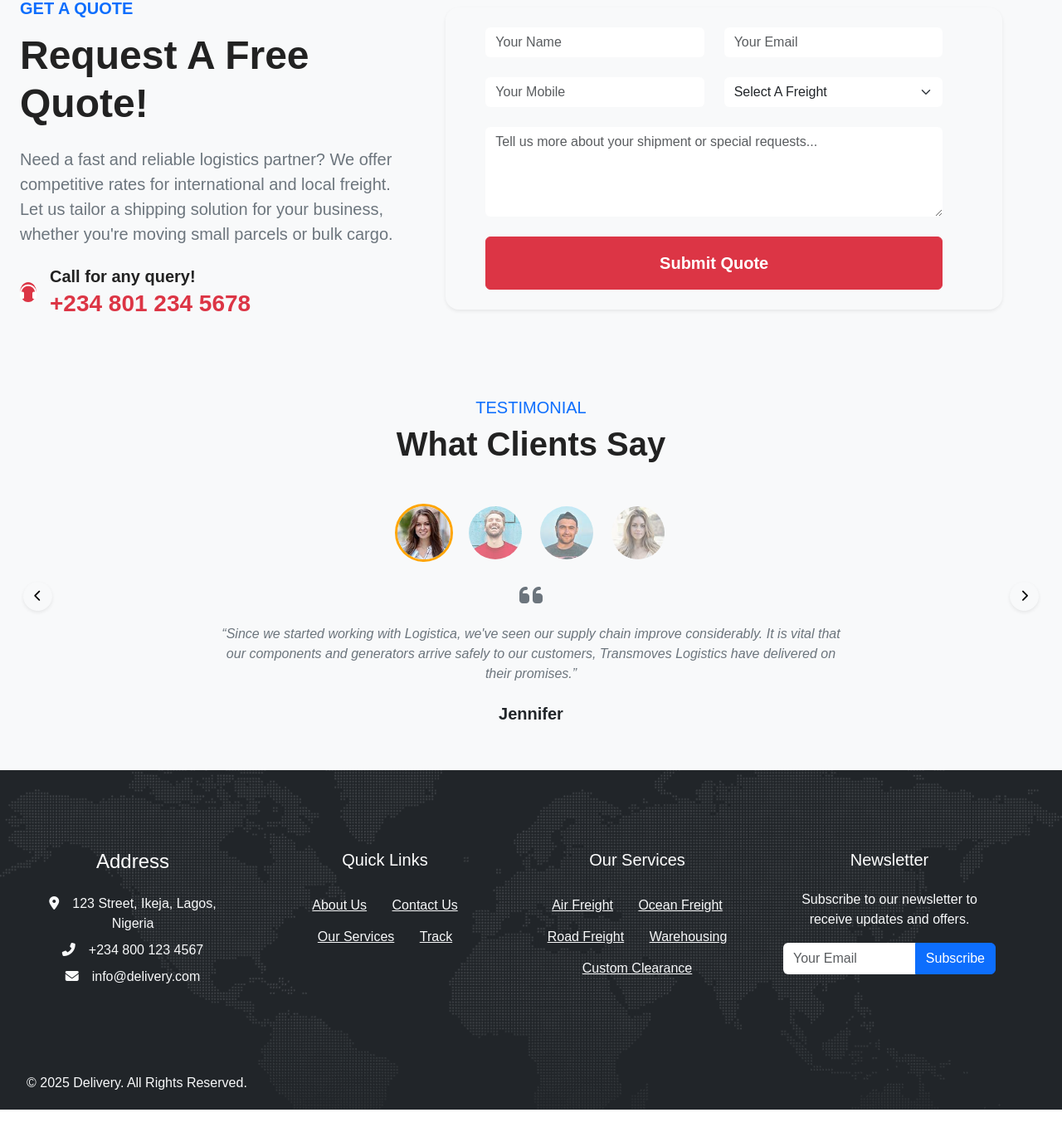
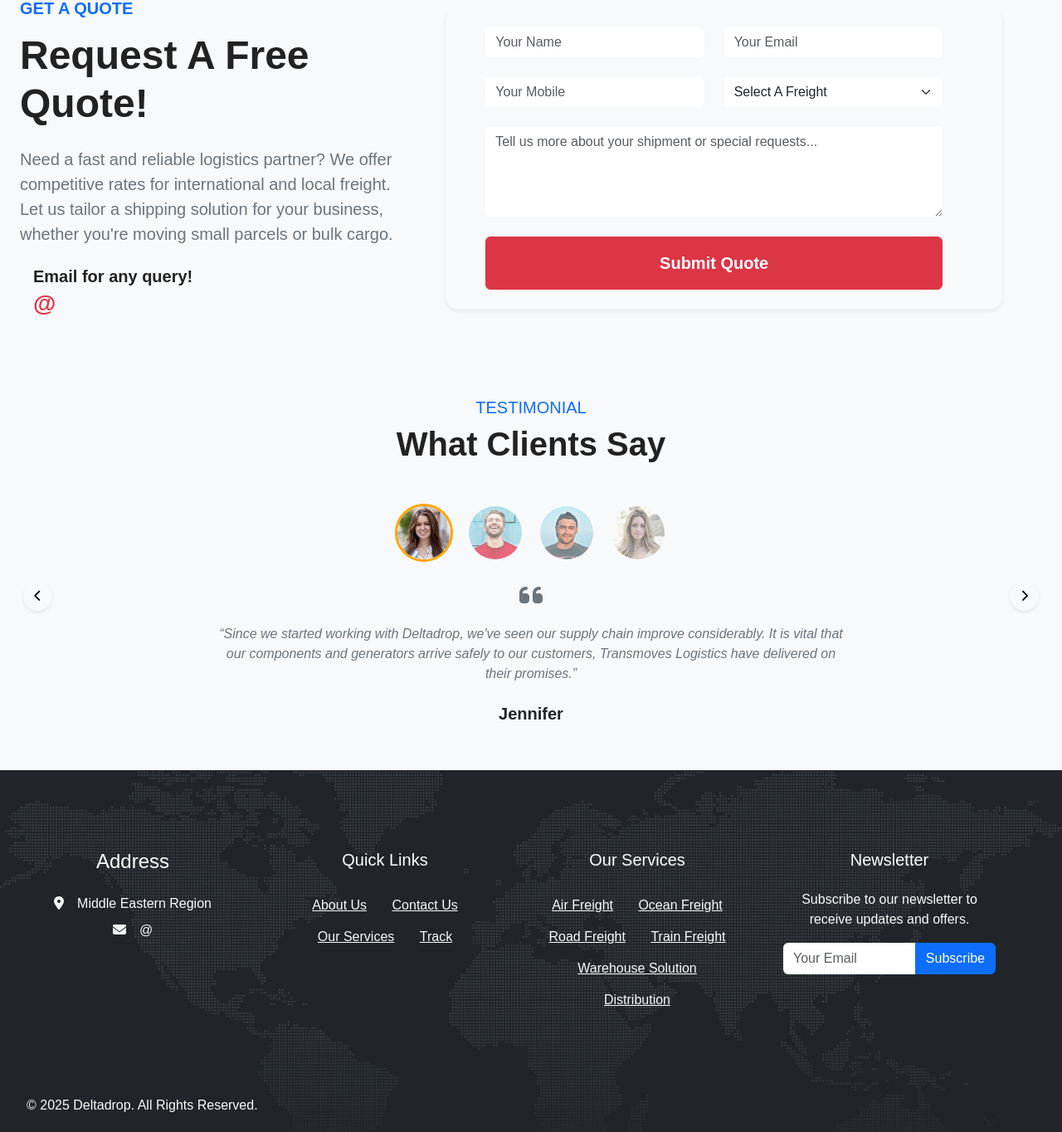
Before and after one commit to Lawson3rd/delivery_site, a Django app: page / in a window 1280 px wide. Shown: the part 3231-4595 px from the top of the page at 83% size. Before the commit the page ends 4568 px from the top, so only its background shows below. Run offline with Django 5.2, Linux system fonts and the light colour scheme; some libraries are stand-ins or nearby versions.

Commit message:
updated homepage design

```diff
--- a/tracking/templates/tracking/about.html
+++ b/tracking/templates/tracking/about.html
@@ -48,7 +48,7 @@
         <h6 class="text-primary text-uppercase mb-3">About Us</h6>
         <h1 class="mb-4">Reliable Transport & Logistics Solutions</h1>
         <p class="mb-4">
-          At Logistica, we specialize in fast, reliable, and secure delivery services tailored to your needs.
+          At Deltadrop, we specialize in fast, reliable, and secure delivery services tailored to your needs.
           Whether you're shipping across the city or around the globe, we make sure your packages arrive safely and on time.
           Our mission is to connect people and businesses through efficient logistics, driven by technology and a commitment to excellence.
         </p>
@@ -103,7 +103,7 @@
         </div>
         <div class="border-start border-3 border-danger ps-4 mt-4">
           <h4 class="fw-bold text-dark">2015 – Expansion</h4>
-          <p class="text-muted mb-3">Expanded services across Africa, added air freight and e-commerce logistics.</p>
+          <p class="text-muted mb-3">Expanded services across the World, added air freight and e-commerce logistics.</p>
         </div>
         <div class="border-start border-3 border-danger ps-4 mt-4">
           <h4 class="fw-bold text-dark">2018 – Global Reach</h4>
--- a/tracking/templates/tracking/base.html
+++ b/tracking/templates/tracking/base.html
@@ -310,7 +310,7 @@
 <nav class="navbar navbar-expand-lg bg-white navbar-light py-3 px-4 px-lg-5 fixed-top shadow-sm border-top border-danger" style="z-index: 1030;">
   <a href="/" class="navbar-brand d-flex align-items-center">
     <h1 class="m-0 fw-bold">
-      <span class="text-danger"><i class="fa fa-truck me-2"></i></span>Delivery
+      <span class="text-danger"><i class="fa fa-truck me-2"></i></span>Deltadrop Logistics
     </h1>
   </a>
   <button type="button" class="navbar-toggler" data-bs-toggle="collapse" data-bs-target="#navbarCollapse">
@@ -338,9 +338,8 @@
       <!-- Contact Info -->
       <div class="col-lg-3 col-md-6 wow fadeInUp" data-wow-delay="0.1s">
         <h4 class="text-white mb-4">Address</h4>
-        <p class="mb-2"><i class="fa fa-map-marker-alt me-3"></i>123 Street, Ikeja, Lagos, Nigeria</p>
-        <p class="mb-2"><i class="fa fa-phone-alt me-3"></i>+234 800 123 4567</p>
-        <p class="mb-2"><i class="fa fa-envelope me-3"></i>info@delivery.com</p>
+        <p class="mb-2"><i class="fa fa-map-marker-alt me-3"></i>Middle Eastern Region</p>
+        <p class="mb-2"><i class="fa fa-envelope me-3"></i>@</p>
       </div>
 
       <!-- Quick Links -->
@@ -358,8 +357,9 @@
       <a class="btn btn-link text-light" href="{% url 'services' %}#air">Air Freight</a>
       <a class="btn btn-link text-light" href="{% url 'services' %}#ocean">Ocean Freight</a>
       <a class="btn btn-link text-light" href="{% url 'services' %}#road">Road Freight</a>
-      <a class="btn btn-link text-light" href="{% url 'services' %}#warehousing">Warehousing</a>
-      <a class="btn btn-link text-light" href="{% url 'services' %}#customs">Custom Clearance</a>
+      <a class="btn btn-link text-light" href="{% url 'services' %}#road">Train Freight</a>
+      <a class="btn btn-link text-light" href="{% url 'services' %}#warehousing">Warehouse Solution</a>
+      <a class="btn btn-link text-light" href="{% url 'services' %}#customs">Distribution</a>
     </div>
 
       <!-- Newsletter -->
@@ -384,7 +384,7 @@
   <div class="container mt-5">
     <div class="row">
       <div class="col-md-6 text-center text-md-start mb-3 mb-md-0">
-        <p class="mb-0">&copy; 2025 Delivery. All Rights Reserved.</p>
+        <p class="mb-0">&copy; 2025 Deltadrop. All Rights Reserved.</p>
       </div>
     </div>
   </div>
@@ -459,7 +459,7 @@
   const testimonials = [
     {
       name: 'Jennifer',
-      text: `Since we started working with Logistica, we've seen our supply chain improve considerably. It is vital that our components and generators arrive safely to our customers, Transmoves Logistics have delivered on their promises.`,
+      text: `Since we started working with Deltadrop, we've seen our supply chain improve considerably. It is vital that our components and generators arrive safely to our customers, Transmoves Logistics have delivered on their promises.`,
       activeAvatar: 0
     },
     {
@@ -469,12 +469,12 @@
     },
     {
       name: 'Anthony Gabriel',
-      text: `Reliable and consistent – that's what we needed in a logistics partner. Logistica exceeded our expectations every step of the way.`,
+      text: `Reliable and consistent – that's what we needed in a logistics partner. Deltadrop exceeded our expectations every step of the way.`,
       activeAvatar: 2
     },
     {
       name: 'Francis Angel',
-      text: `Working with Logistica has been a game-changer for our international deliveries. Their dedication and tracking updates make the process worry-free.`,
+      text: `Working with Deltadrop has been a game-changer for our international deliveries. Their dedication and tracking updates make the process worry-free.`,
       activeAvatar: 3
     }
   ];
--- a/tracking/templates/tracking/home.html
+++ b/tracking/templates/tracking/home.html
@@ -206,7 +206,7 @@
         <h6 class="text-primary text-uppercase mb-3">About Us</h6>
         <h1 class="mb-4">Reliable Transport & Logistics Solutions</h1>
         <p class="mb-4">
-          At Logistica, we specialize in fast, reliable, and secure delivery services tailored to your needs.
+          At Deltadrop, we specialize in fast, reliable, and secure delivery services tailored to your needs.
           Whether you're shipping across the city or around the globe, we make sure your packages arrive safely and on time.
           Our mission is to connect people and businesses through efficient logistics, driven by technology and a commitment to excellence.
         </p>
@@ -454,11 +454,11 @@
 
         <div class="d-flex align-items-center">
           <div class="btn-lg-square bg-danger text-white rounded-circle me-3">
-            <i class="fa fa-headphones fa-lg"></i>
+            <i class="fa fa-email fa-lg"></i>
           </div>
           <div>
-            <h5 class="mb-1 fw-semibold">Call for any query!</h5>
-            <h3 class="text-danger fw-bold mb-0">+234 801 234 5678</h3>
+            <h5 class="mb-1 fw-semibold">Email for any query!</h5>
+            <h3 class="text-danger fw-bold mb-0">@</h3>
           </div>
         </div>
       </div>
```
Also changed, not shown: db.sqlite3.
